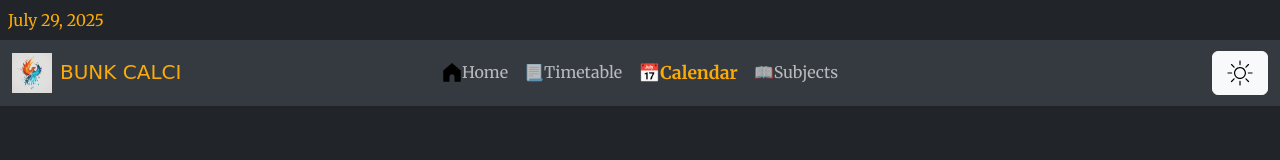
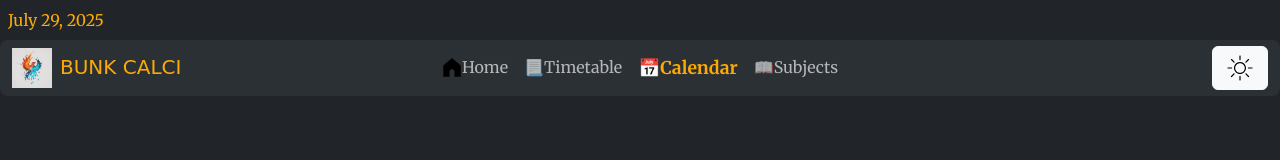
Before and after one commit to HiggsBoson0906/Bunk-calci, a plain HTML site: page calendar.html in a window 1280 px wide. Drawn offline with nearby package versions, Linux system fonts and the light colour scheme; a small style sheet from the web is missing; a web font is replaced by a local one.

Commit message:
modified

```diff
--- a/calendar.html
+++ b/calendar.html
@@ -39,8 +39,8 @@
       <span class="merriweather-font" id="date"></span>
     <!-- Navbar -->
     <nav
-      class="navbar navbar-expand-lg navbar-collapse-s bg-body-secondary merriweather-font"
-      style="min-height: 56px"
+      class="navbar navbar-expand-lg navbar-collapse-s bg-body-tertiary rounded-3 merriweather-font"
+      style="height: 56px"
     >
       <div
         class="navbar-collapse d-lg-flex collapse show container-fluid justify-content-lg-between"
```
Also changed, not shown: index.html (+1 -1 lines), subjects.html (+1 -1 lines), timetable.html (+2 -2 lines).
